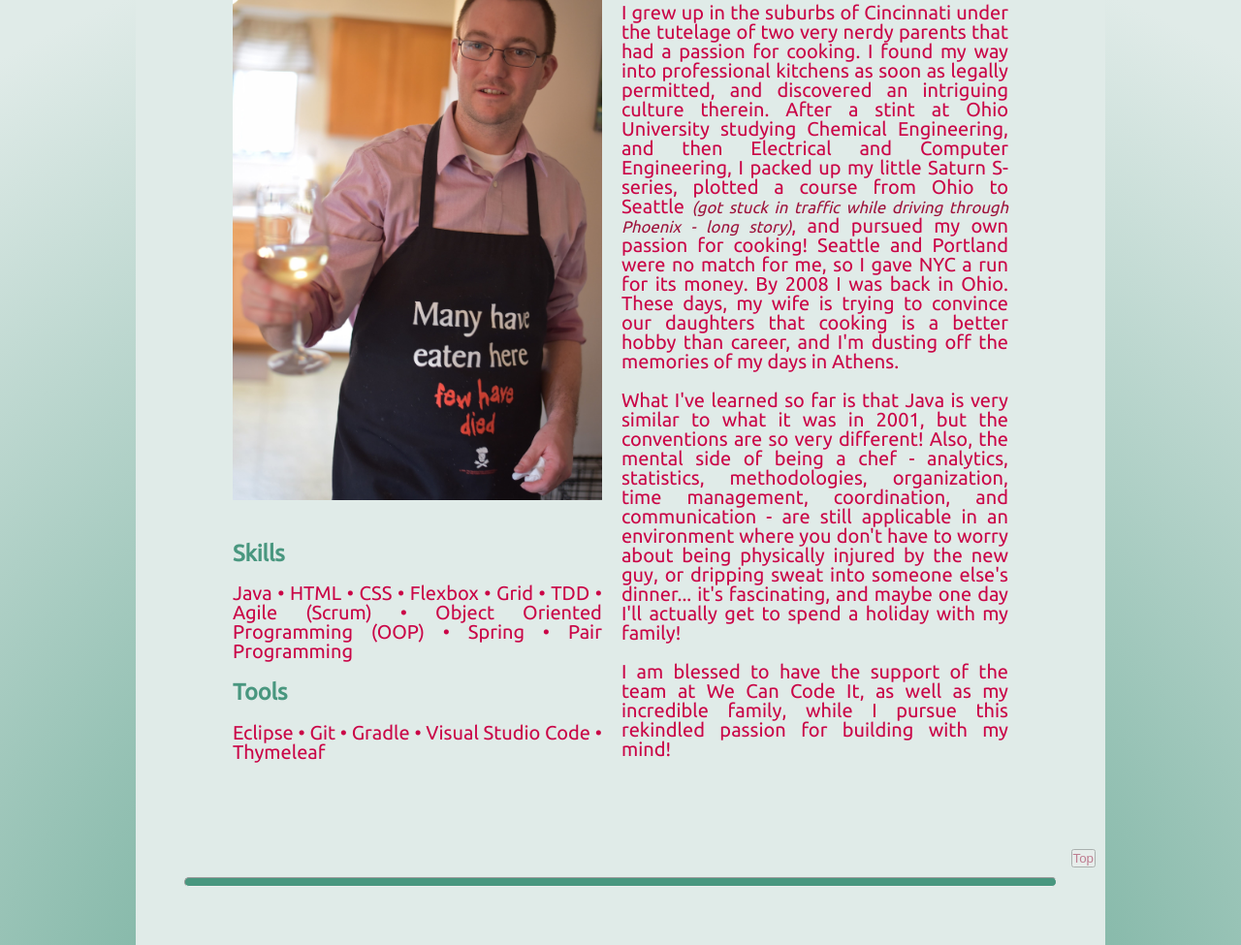
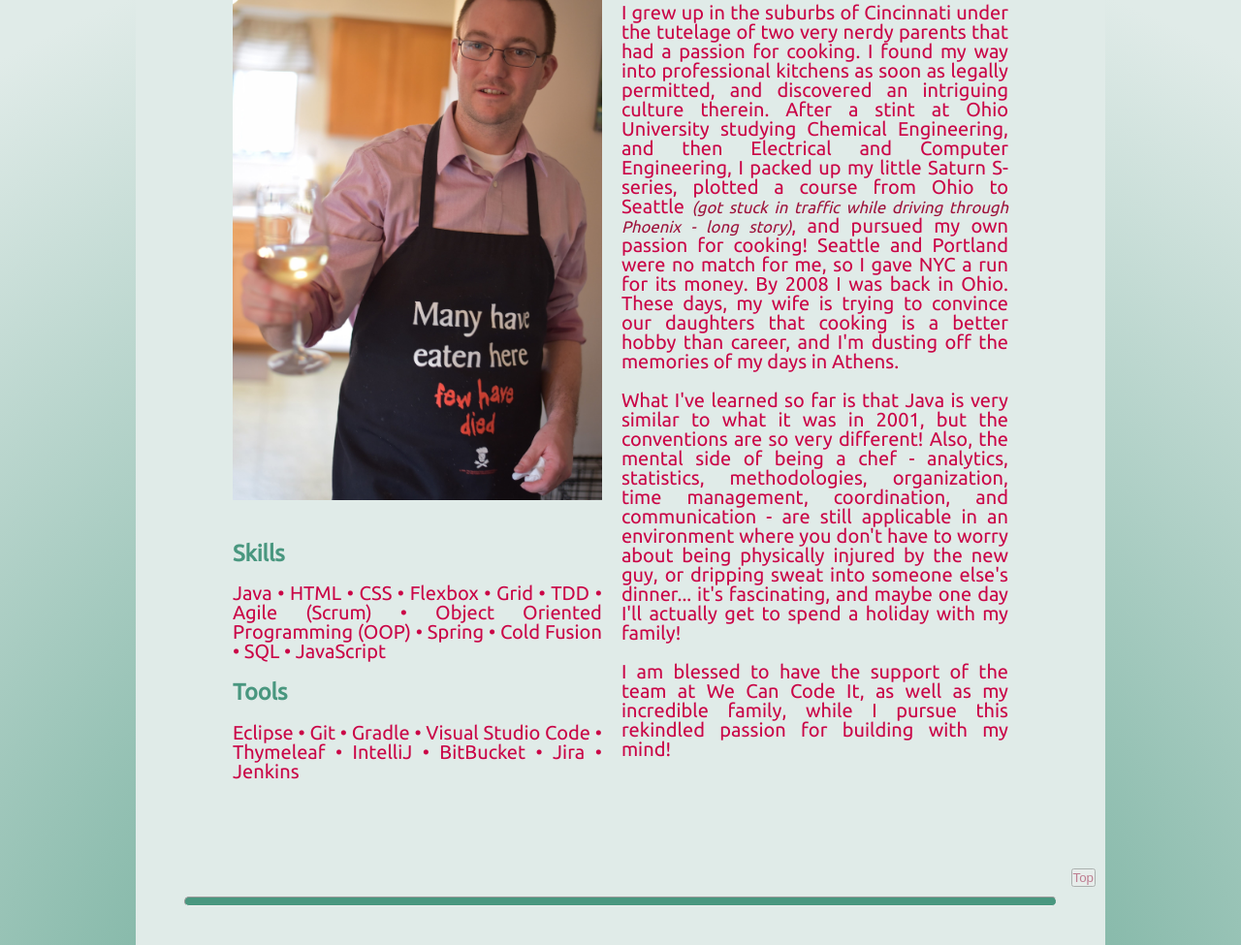
Before and after one commit to BrianBross/BrianBross.github.io, a plain HTML site: page index.html in a window 1280 px wide. Shown: the part 200-1175 px from the top of the page at 97% size. Drawn offline with Linux system fonts and the light colour scheme.

Commit message:
added to Skills and Tools

```diff
--- a/index.html
+++ b/index.html
@@ -33,13 +33,15 @@
               <h3 class="personal-info__content-title">Skills</h3>
               <p>
                 Java • HTML • CSS • Flexbox • Grid • TDD • Agile (Scrum) •
-                Object Oriented Programming (OOP) • Spring • Pair Programming
+                Object Oriented Programming (OOP) • Spring • Cold Fusion •
+                SQL • JavaScript
               </p>
             </div>
             <div class="personal-info__content">
               <h3 class="personal-info__content-title">Tools</h3>
               <p>
-                Eclipse • Git • Gradle • Visual Studio Code • Thymeleaf
+                Eclipse • Git • Gradle • Visual Studio Code • Thymeleaf •
+                IntelliJ • BitBucket • Jira • Jenkins
               </p>
             </div>
           </div>
```
